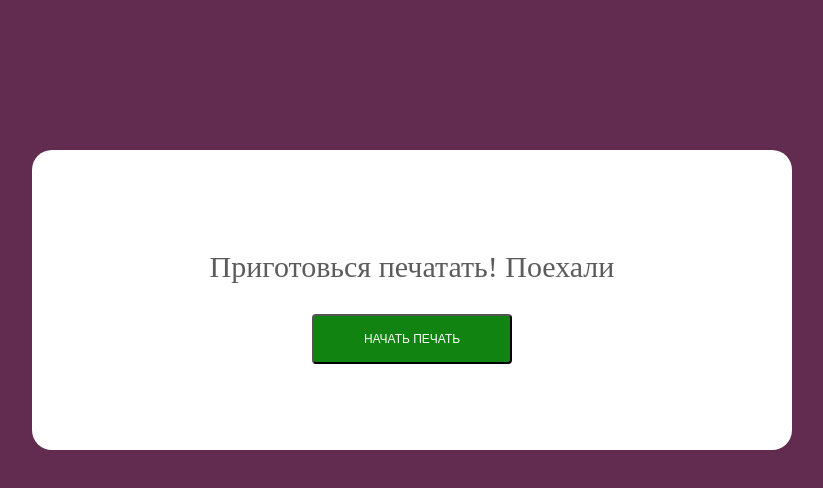
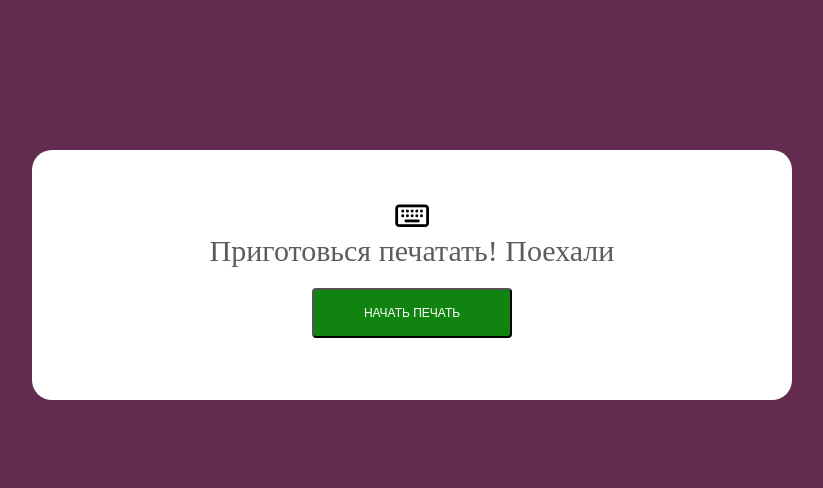
Before and after one commit to Ekaterina-Kuzina/Blind-Printing-Simulator, a website: page index.html in a window 1280 px wide. Shown: the whole page, without its empty margins (228-1051 px from the left). Drawn offline with Linux system fonts and the light colour scheme; no server answers.

```diff
--- a/index.html
+++ b/index.html
@@ -10,6 +10,7 @@
 <body>
 
     <div class="start-page ">
+        <i class="fa fa-keyboard-o" aria-hidden="true"></i>
         <div class="start-page__text">Приготовься печатать! Поехали</div>
         <button class="start-page__btn">Начать печать</button>
     </div>
--- a/sass/style.sass
+++ b/sass/style.sass
@@ -6,7 +6,7 @@
 	margin-top: 150px
 
 .start-page
-	padding: 100px 30px 0 30px
+	padding: 50px 30px 0 30px
 	width: 700px
 	height: 200px
 	border-radius: 20px
@@ -16,7 +16,7 @@
 	&__text
 		color: rgb(92,92 ,92)
 	&__btn
-		margin-top: 30px
+		margin-top: 20px
 		width: 200px
 		height: 50px
 		border-radius: 4px
```
Also changed, not shown: css/style.min.css, 1 other file.
